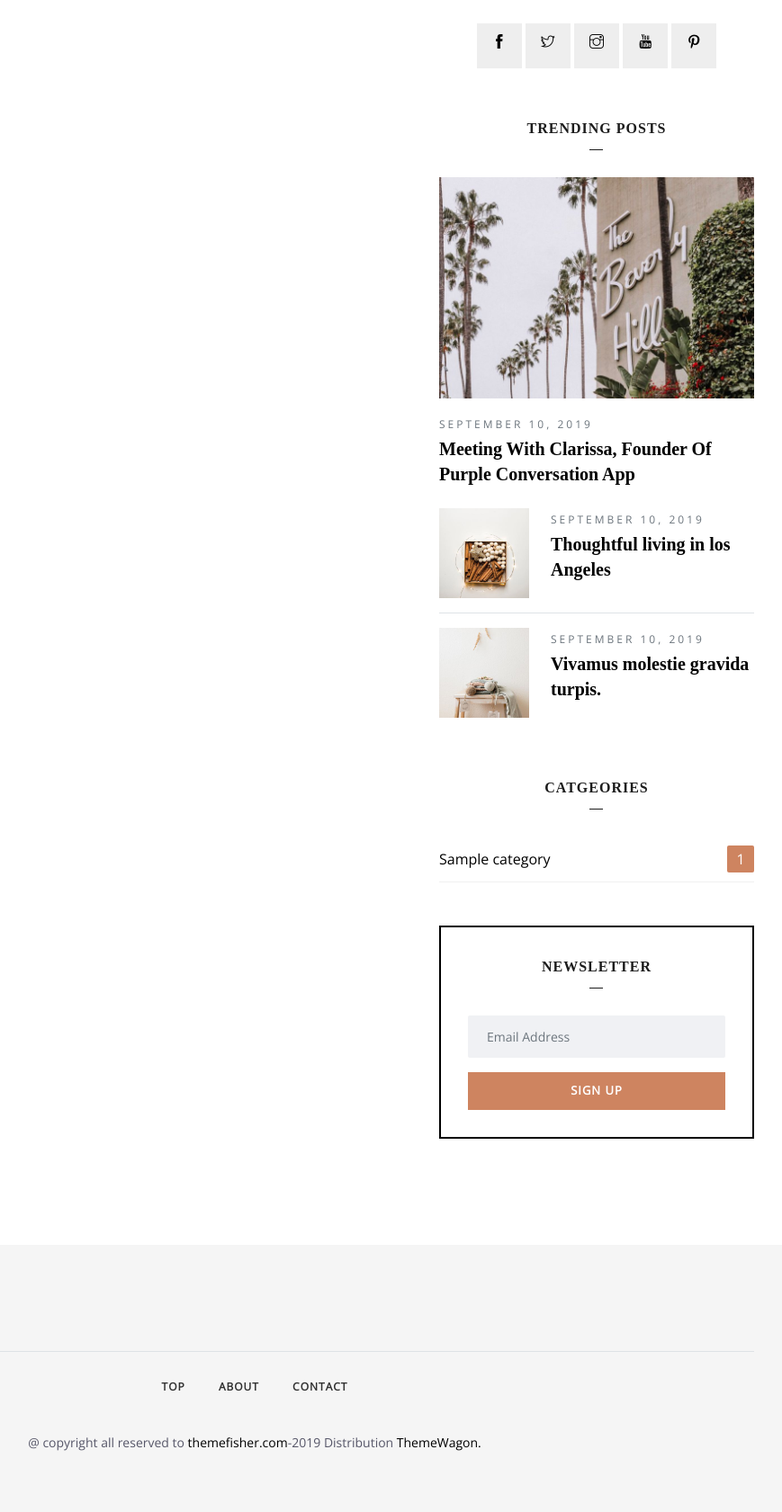
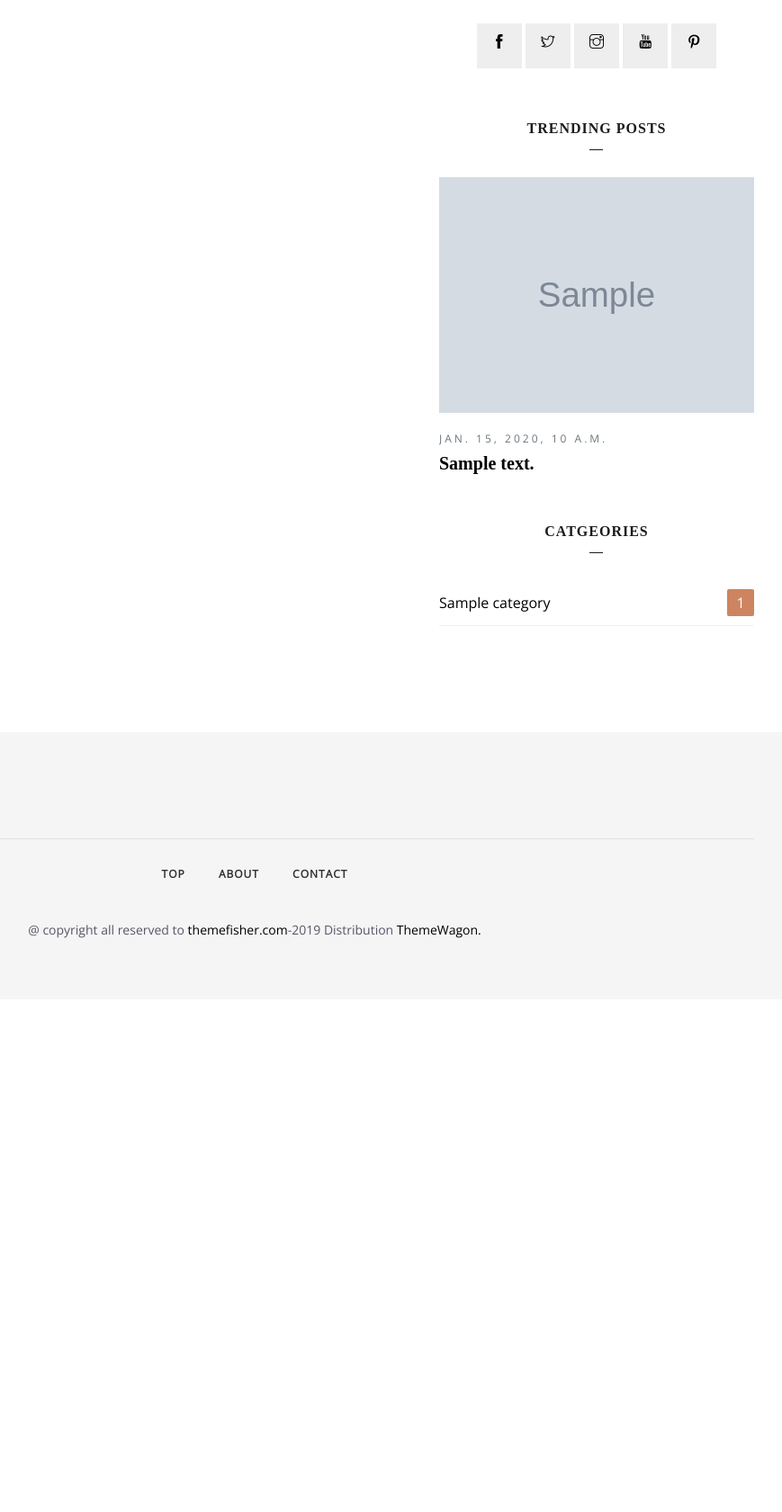
Before and after one commit to AminJml81/Comptete-Blog-App, a Django app: page / in a window 1280 px wide. Shown: the part 808-2489 px from the top of the page at 90% size, without its empty margins (357-1226 px from the left). After the commit the page ends 1851 px from the top, so only its background shows below. Run offline with Django 4.2, Linux system fonts and the light colour scheme; tables that the repository leaves empty hold one stand-in row (values such as "Sample post"); grey boxes marked "Sample" are stand-in pictures; parts of the project's set-up code (start-up, migrations or seed data) failed here and were passed over; some libraries are stand-ins or nearby versions; some web fonts are replaced.

Commit message:
added trending post blog tag

```diff
--- a/blog/templatetags/blog_tags.py
+++ b/blog/templatetags/blog_tags.py
@@ -19,6 +19,12 @@ def count_blog_categories():
     return {'categories': categories}
 
 
+@register.inclusion_tag('blog-trendingposts.html')
+def trending_posts():
+    posts = Post.objects.all().order_by('-views')[:3]
+    return {'post1':posts[0], 'posts':posts[1:]}
+
+
 def get_all_posts():
     posts = Post.objects.filter(status=True)
     return posts
--- a/templates/blog-newsletter.html
+++ /dev/null
@@ -1,5 +0,0 @@
-<div class="sidebar-widget subscribe mb-5">
-    <h4 class="text-center widget-title">Newsletter</h4>
-    <input type="text" class="form-control" placeholder="Email Address">
-    <a href="#" class="btn btn-primary d-block mt-3">Sign Up</a>
-</div>
--- a/templates/blog-trendingposts.html
+++ b/templates/blog-trendingposts.html
@@ -3,26 +3,28 @@
     <h4 class="text-center widget-title">Trending Posts</h4>
 
     <div class="sidebar-post-item-big">
-        <a href="blog-single.html"><img src="{% static 'images/news/img-1.jpg' %}" alt="" class="img-fluid"></a>
+        <a href="blog-single.html"><img src="{{post1.image.url}}" alt="" class="img-fluid"></a>
         <div class="mt-3 media-body">
-            <span class="text-muted letter-spacing text-uppercase font-sm">September 10, 2019</span>
-            <h4><a href="blog-single.html">Meeting With Clarissa, Founder Of Purple Conversation App</a></h4>
+            <span class="text-muted letter-spacing text-uppercase font-sm">{{post1.published_date}}</span>
+            <h4><a href="blog-single.html">{{post1.content}}</a></h4>
         </div>
     </div>
 
+    {% for post in posts %}
     <div class="media border-bottom py-3 sidebar-post-item">
-        <a href="#"><img class="mr-4" src="{% static 'images/news/thumb-1.jpg' %}" alt=""></a>
+        <a href="#"><img class="mr-4" src="{{post.image.url}}" alt=""></a>
         <div class="media-body">
-            <span class="text-muted letter-spacing text-uppercase font-sm">September 10, 2019</span>
-            <h4><a href="blog-single.html">Thoughtful living in los Angeles</a></h4>
+            <span class="text-muted letter-spacing text-uppercase font-sm">{{post.published_date}}</span>
+            <h4><a href="blog-single.html">{{post.content}}</a></h4>
         </div>
     </div>
+    {% endfor %}
 
-    <div class="media py-3 sidebar-post-item">
+    {% comment %} <div class="media border-bottom py-3 sidebar-post-item">
         <a href="#"><img class="mr-4" src="{% static 'images/news/thumb-2.jpg' %}" alt=""></a>
         <div class="media-body">
             <span class="text-muted letter-spacing text-uppercase font-sm">September 10, 2019</span>
             <h4><a href="blog-single.html">Vivamus molestie gravida turpis.</a></h4>
         </div>
-    </div>
+    </div> {% endcomment %}
 </div>
--- a/templates/index.html
+++ b/templates/index.html
@@ -73,11 +73,9 @@
 
 							{% include 'blog-author.html'%}
 
-							{% include "blog-trendingposts.html" %}
+							{% trending_posts %}
 
 							{% count_blog_categories %}
-
-							{% include "blog-newsletter.html" %}
 
 						</div>
 					</div>
```
Also changed, not shown: core/setting/prod.py (+6 -6 lines).
